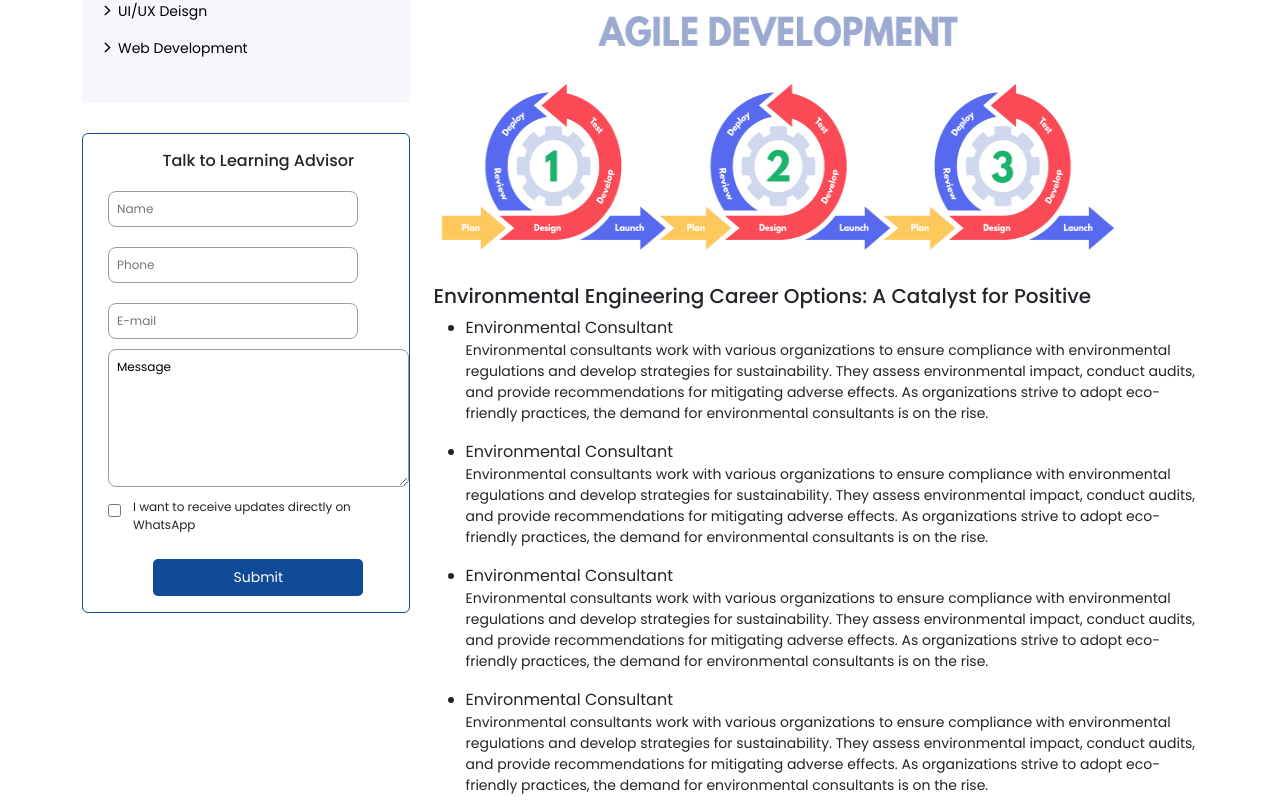
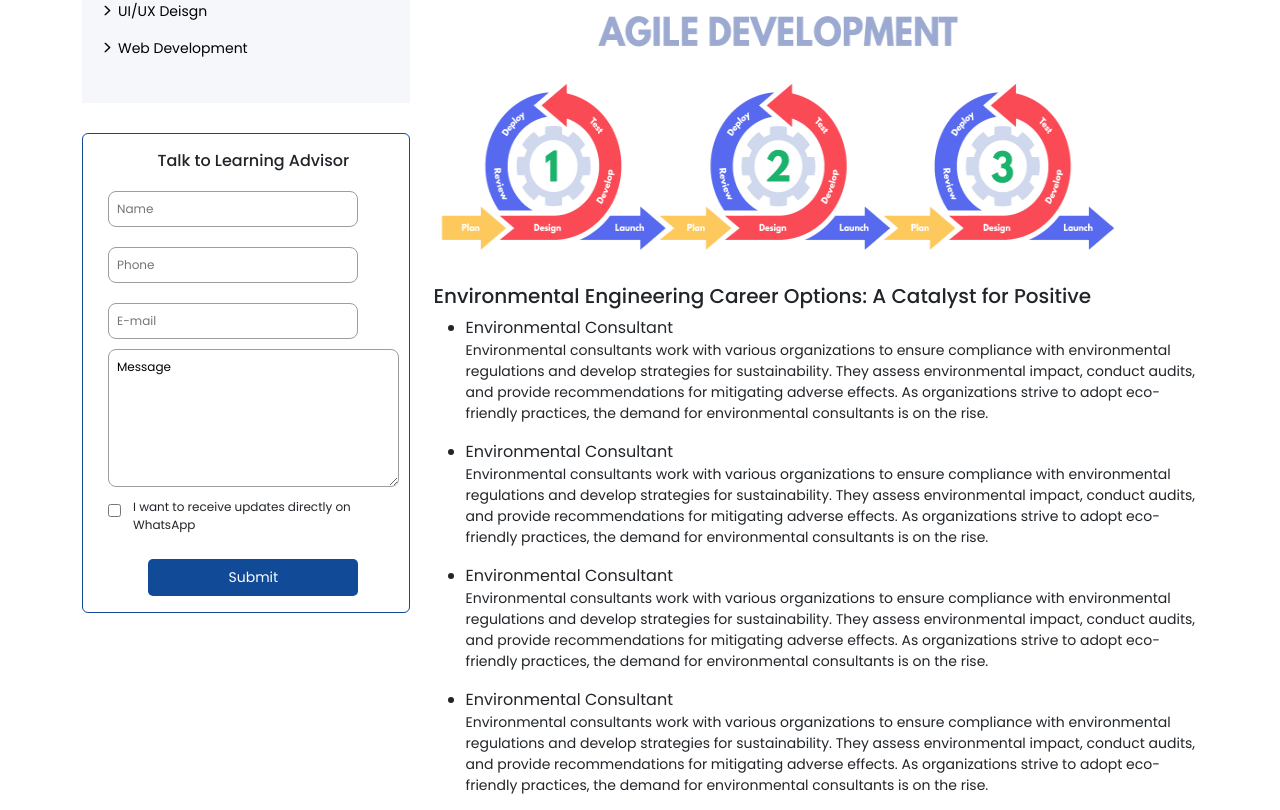
Before and after one commit to nizam012/Skilldot, a Next.js app: page / in a window 1280 px wide. Shown: the part 732-1542 px from the top of the page. Built offline with nearby package versions, Linux system fonts and the light colour scheme.

Commit message:
forn position

```diff
--- a/styles/globals.css
+++ b/styles/globals.css
@@ -224,7 +224,7 @@ list-style: none;
   margin-top: 30px;
   position: sticky;
   top: 320px;
-  padding: 15px 0;
+  padding: 15px 10px;
   background-color: white;
   z-index: -1;
   padding-left: 25px;
```
